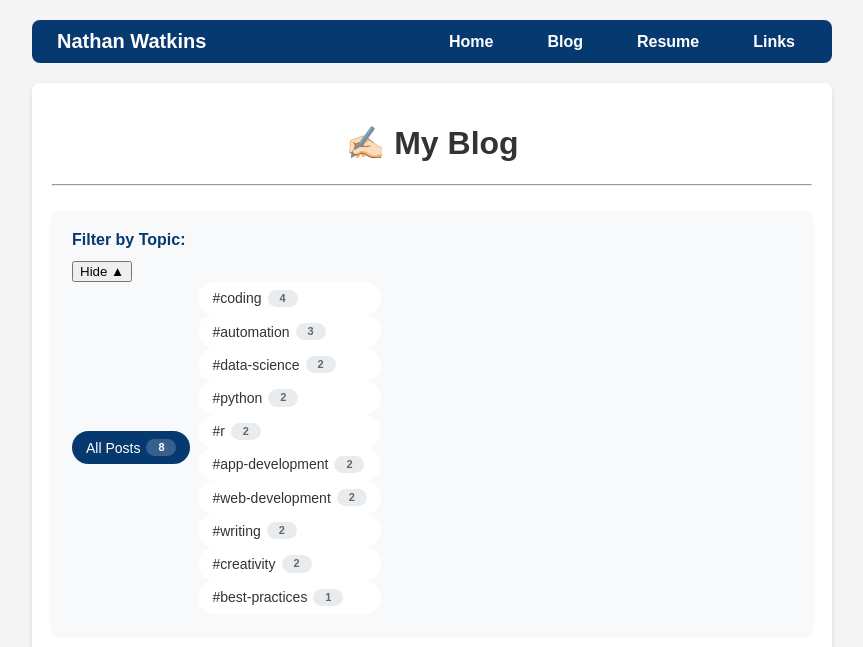
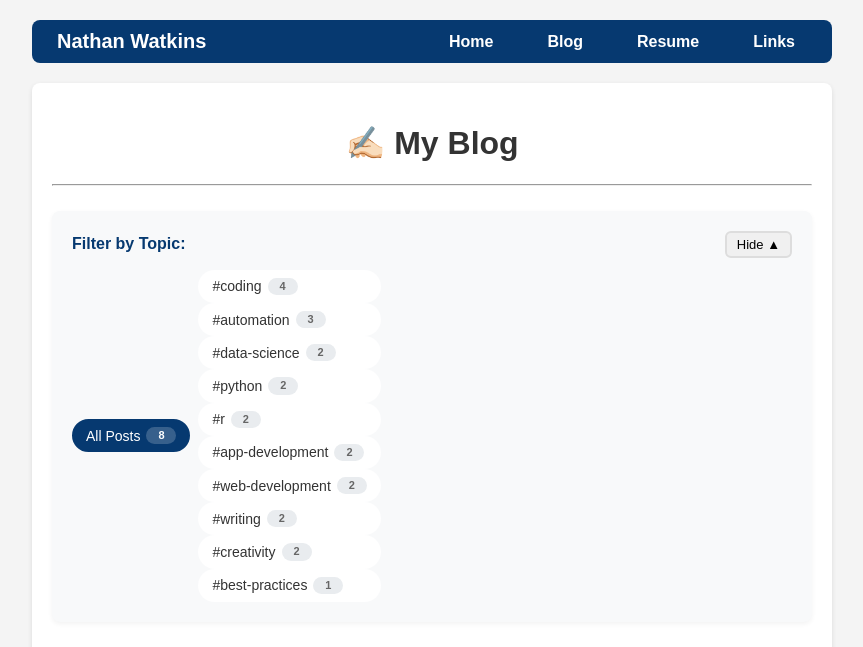
Before and after one commit to nathanwatkinsdc/nathanwatkinsdc.github.io, a Jekyll site: the page built from _pages/blog.md, in a window 1280 px wide. Shown: the top 647 px of the page, without its empty margins (208-1071 px from the left). Built offline with Jekyll 4.4.1, drawn with Linux system fonts in a browser that asks for light colours.

Commit message:
Update style.css - formatting enhancements

```diff
--- a/assets/style.css
+++ b/assets/style.css
@@ -112,15 +112,25 @@
     color: #063970;
 }
 
+/* ---------- Controls Row (search + posts-per-page) ---------- */
+.controls-bar {
+    display: flex;
+    align-items: center;
+    gap: 16px;
+    margin: 16px 0 24px;
+    flex-wrap: wrap;
+}
+
 /* Search Container */
 .search-container {
-    margin-bottom: 30px;
-    text-align: center;
+    flex: 1;               /* take remaining space */
+    margin-bottom: 0;      /* override old spacing */
+    text-align: left;      /* avoid centering the input */
 }
 
 .search-input {
     width: 100%;
-    max-width: 400px;
+    max-width: none;       /* let it stretch */
     padding: 12px 15px;
     font-size: 16px;
     border: 2px solid #ddd;
@@ -143,18 +153,32 @@
     display: none;
 }
 
-/* Blog Layout - No Sidebar */
-.blog-layout {
-    width: 100%;
+/* Posts Control (right of search) */
+.posts-control {
+    margin: 0 0 0 auto;    /* push to the right */
+    display: flex;
+    align-items: center;
+    gap: 8px;
+    white-space: nowrap;
+}
+.posts-control label {
+    font-weight: 500;
+    color: #333;
+    margin: 0;
+}
+.posts-control select {
+    padding: 6px 12px;
+    border: 2px solid #ddd;
+    border-radius: 5px;
+    background-color: white;
+    font-size: 14px;
+}
+.posts-control select:focus {
+    outline: none;
+    border-color: #063970;
 }
 
-.blog-main {
-    width: 100%;
-    max-width: 1000px;
-    margin: 0 auto;
-}
-
-/* Horizontal Tag Filter Section */
+/* ---------- Tag Filter Section ---------- */
 .tag-filter-section {
     margin: 25px 0;
     padding: 20px;
@@ -164,10 +188,34 @@
 }
 
 .tag-filter-section h4 {
-    margin: 0 0 12px 0;
+    margin: 0;
     color: #063970;
     font-size: 16px;
     font-weight: 600;
+}
+
+/* Header row: title left, toggle right */
+.tag-filter-header {
+    display: flex;
+    justify-content: space-between;
+    align-items: center;
+    margin-bottom: 12px;
+}
+
+/* Toggle button styling */
+.toggle-tags-btn {
+    background: #f0f0f0;
+    border: 2px solid #ddd;
+    border-radius: 6px;
+    padding: 4px 10px;
+    font-size: 13px;
+    cursor: pointer;
+    transition: background-color 0.2s ease, border-color 0.2s ease, color 0.2s ease;
+}
+.toggle-tags-btn:hover {
+    background-color: #D1E4F7;
+    border-color: #063970;
+    color: #063970;
 }
 
 /* Horizontal Tag Filter Styles */
@@ -230,11 +278,18 @@
     cursor: pointer;
     transition: all 0.2s ease;
 }
-
 .clickable-tag:hover {
     background-color: #063970 !important;
     color: white !important;
     transform: translateY(-1px);
+}
+
+/* Blog Layout - No Sidebar */
+.blog-layout { width: 100%; }
+.blog-main {
+    width: 100%;
+    max-width: 1000px;
+    margin: 0 auto;
 }
 
 /* Blog styling - Full Width */
@@ -257,103 +312,35 @@
     overflow: hidden;
     transition: transform 0.3s ease-in-out;
 }
-
-.blog-card:hover {
-    transform: scale(1.02);
-}
-
-/* Responsive Design */
-@media (max-width: 768px) {
-    .tag-filter-container {
-        grid-template-columns: repeat(3, 1fr);
-        gap: 6px;
-    }
-
-    .tag-filter {
-        font-size: 12px;
-        padding: 4px 8px;
-        min-height: 28px;
-    }
-
-    .tag-count {
-        font-size: 9px;
-        padding: 1px 4px;
-    }
-
-    .blog-card {
-        flex-direction: column;
-        width: 95%;
-    }
-
-    .blog-thumbnail-container {
-        height: 200px;
-        width: 100%;
-        flex: none;
-    }
-
-    .search-input {
-        width: 90%;
-    }
-
-    .nav-links {
-        flex-direction: column;
-        gap: 5px;
-    }
-
-    .nav-container {
-        flex-direction: column;
-        gap: 10px;
-    }
-}
-
-@media (max-width: 480px) {
-    .tag-filter-container {
-        grid-template-columns: repeat(2, 1fr);
-    }
-
-    .tag-filter-header {
-        flex-direction: column;
-        gap: 8px;
-        align-items: flex-start;
-    }
-}
+.blog-card:hover { transform: scale(1.02); }
 
 .blog-thumbnail-container {
     flex: 1;
     overflow: hidden;
     position: relative;
 }
-
 .blog-thumbnail {
     width: 100%;
     height: 100%;
     object-fit: cover;
 }
 
-
-
 .blog-details {
     flex: 2;
     padding: 20px;
     text-align: left;
 }
-
 .blog-details h2 {
     font-size: 1.5em;
     margin-bottom: 10px;
 }
-
 .blog-date {
     font-size: 0.9em;
     color: #888;
     margin-bottom: 10px;
     font-style: italic;
 }
-
-.blog-details p {
-    font-size: 1em;
-    color: #555;
-}
+.blog-details p { font-size: 1em; color: #555; }
 
 /* Blog tags in the details section */
 .blog-tags {
@@ -362,7 +349,6 @@
     flex-wrap: wrap;
     gap: 6px;
 }
-
 .blog-tag {
     background-color: #e9ecef;
     color: #063970;
@@ -372,10 +358,7 @@
     font-weight: 500;
     transition: background-color 0.2s ease;
 }
-
-.blog-tag:hover {
-    background-color: #D1E4F7;
-}
+.blog-tag:hover { background-color: #D1E4F7; }
 
 .read-more {
     display: inline-block;
@@ -384,35 +367,7 @@
     text-decoration: none;
     font-weight: bold;
 }
-
-.read-more:hover {
-    text-decoration: underline;
-}
-
-/* Posts Control */
-.posts-control {
-    text-align: center;
-    margin-bottom: 20px;
-}
-
-.posts-control label {
-    font-weight: 500;
-    color: #333;
-    margin-right: 8px;
-}
-
-.posts-control select {
-    padding: 6px 12px;
-    border: 2px solid #ddd;
-    border-radius: 5px;
-    background-color: white;
-    font-size: 14px;
-}
-
-.posts-control select:focus {
-    outline: none;
-    border-color: #063970;
-}
+.read-more:hover { text-decoration: underline; }
 
 /* Load More Button */
 .load-more-container {
@@ -420,7 +375,6 @@
     margin-top: 30px;
     padding: 20px 0;
 }
-
 .load-more-btn {
     padding: 12px 24px;
     background-color: #063970;
@@ -432,7 +386,6 @@
     font-size: 16px;
     transition: background-color 0.3s ease;
 }
-
 .load-more-btn:hover {
     background-color: #D1E4F7;
     color: #063970;
@@ -447,7 +400,6 @@
     padding: 20px 0;
     border-top: 1px solid #eee;
 }
-
 .pagination-btn {
     display: inline-block;
     padding: 10px 20px;
@@ -460,17 +412,14 @@
     cursor: pointer;
     transition: background-color 0.3s ease;
 }
-
 .pagination-btn:hover:not(:disabled) {
     background-color: #D1E4F7;
     color: #063970;
 }
-
 .pagination-btn:disabled {
     background-color: #ccc;
     cursor: not-allowed;
 }
-
 .pagination-info {
     font-size: 16px;
     color: #666;
@@ -478,38 +427,39 @@
 }
 
 /* Improve spacing between bullets */
-ul li {
-    margin-bottom: 0.4em;
-}
+ul li { margin-bottom: 0.4em; }
 
-/* Responsive adjustments */
+/* ---------- Responsive adjustments ---------- */
 @media (max-width: 768px) {
-    .blog-card {
-        flex-direction: column;
-        width: 95%;
-    }
-
-    .blog-thumbnail-container {
-        height: 200px;
-    }
-
-    .search-input {
-        width: 90%;
-    }
+    .blog-card { flex-direction: column; width: 95%; }
+    .blog-thumbnail-container { height: 200px; }
+    .search-input { width: 100%; }
 
     .pagination {
         flex-direction: column;
         gap: 15px;
         text-align: center;
     }
+    .nav-links { flex-direction: column; gap: 5px; }
+    .nav-container { flex-direction: column; gap: 10px; }
+}
 
-    .nav-links {
+@media (max-width: 640px) {
+    .controls-bar {
         flex-direction: column;
-        gap: 5px;
-    }
-
-    .nav-container {
-        flex-direction: column;
+        align-items: stretch;
         gap: 10px;
     }
+    .posts-control {
+        margin-left: 0;
+        justify-content: flex-end;
+    }
 }
+
+@media (max-width: 480px) {
+    .tag-filter-header {
+        flex-direction: column;
+        align-items: flex-start;
+        gap: 8px;
+    }
+}
```
